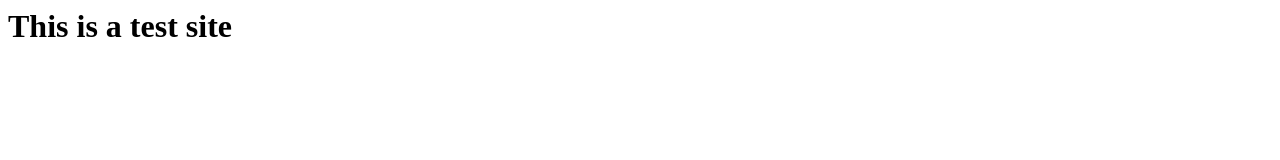
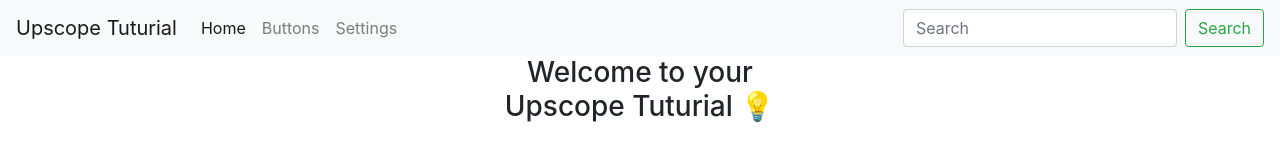
Before and after one commit to meganann201/test-site, a plain HTML site: page index.html in a window 1280 px wide. Drawn offline with nearby package versions, Linux system fonts and the light colour scheme.

Commit message:
upscope tuturial

```diff
--- a/index.html
+++ b/index.html
@@ -1,12 +1,57 @@
 <HMTL>
     <HEAD>
         <TITLE>Test Site</TITLE>
+        <link rel="stylesheet" href="style.css">
+        <link rel="stylesheet" href="https://cdn.jsdelivr.net/npm/bootstrap@4.3.1/dist/css/bootstrap.min.css" integrity="sha384-ggOyR0iXCbMQv3Xipma34MD+dH/1fQ784/j6cY/iJTQUOhcWr7x9JvoRxT2MZw1T" crossorigin="anonymous">
     </HEAD>
     <BODY>
-        <h1>This is a test site</h1>
+
+                <nav class="navbar navbar-expand-lg navbar-light bg-light">
+                    <a class="navbar-brand" href="#">Upscope Tuturial</a>
+                    <button class="navbar-toggler" type="button" data-toggle="collapse" data-target="#navbarSupportedContent" aria-controls="navbarSupportedContent" aria-expanded="false" aria-label="Toggle navigation">
+                      <span class="navbar-toggler-icon"></span>
+                    </button>
+
+                    <div class="collapse navbar-collapse" id="navbarSupportedContent">
+                      <ul class="navbar-nav mr-auto">
+                        <li class="nav-item active">
+                          <a class="nav-link" href="index.html">Home <span class="sr-only">(current)</span></a>
+                        </li>
+                        <li class="nav-item">
+                          <a class="nav-link" href="button.html">Buttons</a>
+                        </li>
+                        <li class="nav-item dropdown">
+                          <a class="nav-link" href="settings.html" role="button">
+                            Settings
+                          </a>
+                        </li>
+                      </ul>
+                      <form class="form-inline my-2 my-lg-0">
+                        <input class="form-control mr-sm-2" type="search" placeholder="Search" aria-label="Search">
+                        <button class="btn btn-outline-success my-2 my-sm-0" type="submit">Search</button>
+                      </form>
+                    </div>
+                  </nav>
+                  <div class="container">
+                    <div class="row justify-content-center">
+                        <div class="col">
+
+                        </div>
+                        <div class="col">
+                            <h3 class="text-center">Welcome to your Upscope Tuturial 💡</h3>
+                        </div>
+                        <div class="col">
+
+                        </div>
+                    </div>
+                  </div>
+
+           <!-- Start of d3v-upscope Zendesk Widget script -->
+            <script id="ze-snippet" src="https://static.zdassets.com/ekr/snippet.js?key=f0127731-3c1d-4b30-bce8-462f79a8ecdb"> </script>
+           <!-- End of d3v-upscope Zendesk Widget script -->
             <script>
                 // This will initiate Upscope connection. It's important it is added to all pages, even when the user is not logged in.
-            (function(w, u, d){var i=function(){i.c(arguments)};i.q=[];i.c=function(args){i.q.push(args)};var l = function(){var s=d.createElement('script');s.type='text/javascript';s.async=true;s.src='https://code.upscope.xyz/CBTXV9rJw6.js';var x=d.getElementsByTagName('script')[0];x.parentNode.insertBefore(s,x);};if(typeof u!=="function"){w.Upscope=i;l();}})(window, window.Upscope, document);
+                (function(w, u, d){var i=function(){i.c(arguments)};i.q=[];i.c=function(args){i.q.push(args)};var l = function(){var s=d.createElement('script');s.type='text/javascript';s.async=true;s.src='https://code.upscope.io/KEbQGws2Wn.js';var x=d.getElementsByTagName('script')[0];x.parentNode.insertBefore(s,x);};if(typeof u!=="function"){w.Upscope=i;l();}})(window, window.Upscope, document);
 
                 Upscope('init');
                 </script>
```
Lines whose indentation alone changed are shown as unchanged.
